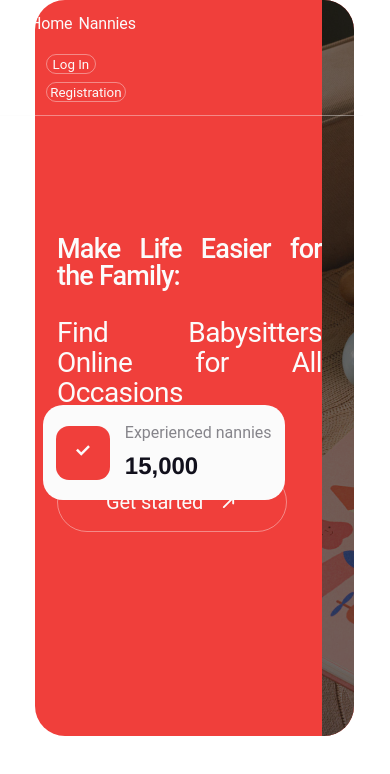
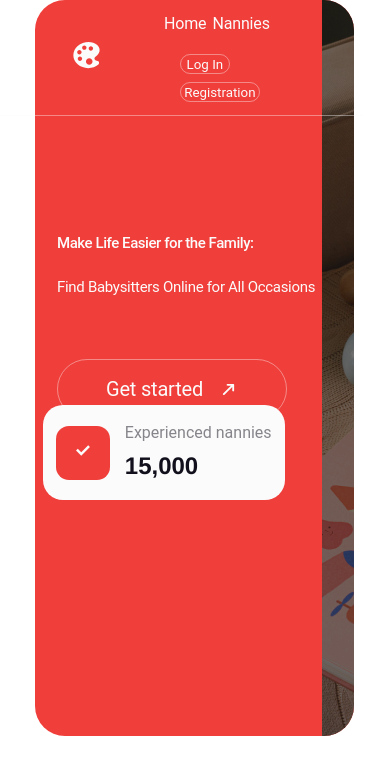
Before and after one commit to AnastasiiaMehei/NannyServices, a React (Vite) app: page / in a window 390 px wide. Shown: the top 774 px of the page. Built offline with nearby package versions, Linux system fonts and the light colour scheme; no server answers.

Commit message:
FavoritesPage, HomePage

```diff
--- a/src/pages/FavoritesPage/FavoritesPage.module.css
+++ b/src/pages/FavoritesPage/FavoritesPage.module.css
@@ -28,8 +28,10 @@ flex-direction: column;
     gap: 20px;
 }
 @media screen and (max-width: 767px) {
-
-    /* .header {
- width: 358px;
-    } */
+.header {
+    width: 331px;    padding: 24px
+}
+.filterDiv {
+    margin-top: 114px;
+}
   }
--- a/src/pages/HomePage/HomePage.module.css
+++ b/src/pages/HomePage/HomePage.module.css
@@ -109,8 +109,7 @@ width: 618px;
            .header {
             margin-bottom: 15px;
             top: 1%;
-            right: 40%;
-               }
+            right: -2%;               }
            .title {
             font-size: 27px;
            }
@@ -121,5 +120,8 @@ width: 618px;
            }
            .title {
             width: 265px;
+            font-size: 15px;
            }
+        .paragraph {
+font-size: 15px;        }
        }
```
